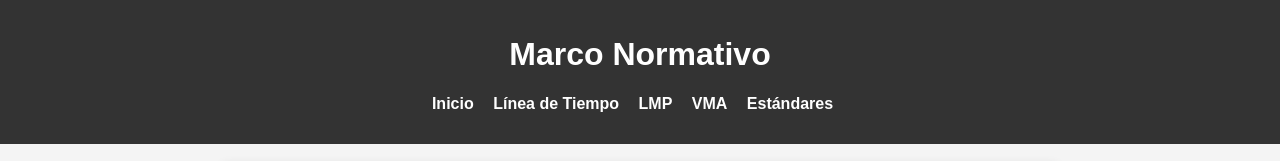
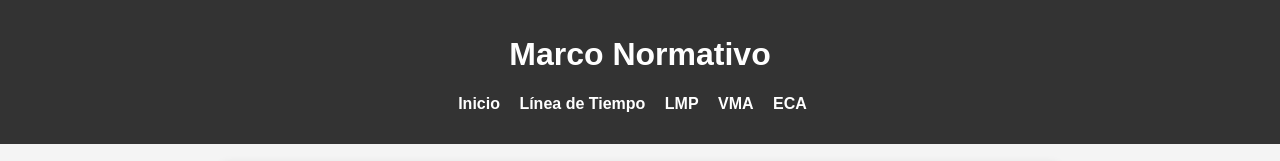
Before and after one commit to rithert417/MarcoNormativo, a plain HTML site: page index.html in a window 1280 px wide. Shown: the top 161 px of the page. Drawn offline with Linux system fonts and the light colour scheme.

Commit message:
Update index.html

```diff
--- a/index.html
+++ b/index.html
@@ -15,7 +15,7 @@
                 <li><a href="linea-tiempo.html">Línea de Tiempo</a></li>
                 <li><a href="lmp.html">LMP</a></li>
                 <li><a href="vma.html">VMA</a></li>
-                <li><a href="estandares.html">Estándares</a></li>
+                <li><a href="estandares.html">ECA</a></li>
             </ul>
         </nav>
     </header>
```
